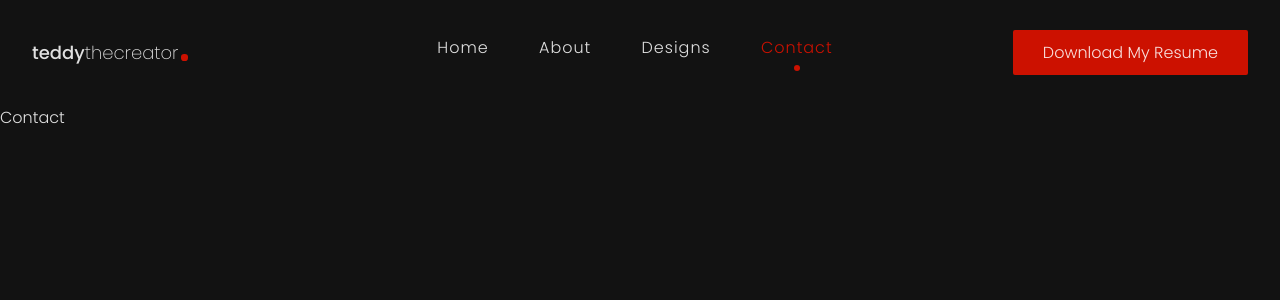
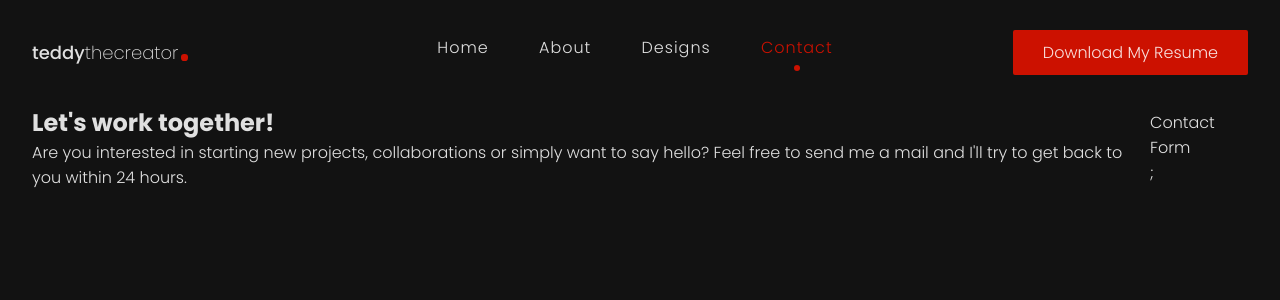
Before and after one commit to theblaisecode/Gsap_and_TSX, a React (Vite) app: page /contact in a window 1280 px wide. Shown: the top 300 px of the page. Built offline with nearby package versions, Linux system fonts and the light colour scheme.

Commit message:
first commit

```diff
--- /dev/null
+++ b/src/components/ContactPage.tsx
@@ -0,0 +1,35 @@
+export const LetsWorkTogether = () => {
+  return (
+    <div id="letsWork">
+      <div className="letsWorkContent">
+        <div className="contentTop">
+          <h2>Let's work together!</h2>
+
+          <p>
+            Are you interested in starting new projects, collaborations or
+            simply want to say hello? Feel free to send me a mail and I'll try
+            to get back to you within 24 hours.
+          </p>
+        </div>
+
+        <div className="contentBottom">
+
+        </div>
+      </div>
+    </div>
+  );
+};
+
+export const ContactForm = () => {
+  return (
+    <div id="form">
+      <div className="formContent">
+        <div className="contentTop">Contact Form</div>;
+      </div>
+    </div>
+  );
+};
+
+// I'm currently available to take new projects or collaborations, so feel free to reach out about anything you would like to discuss.
+
+// Are you interested in starting new projects, collaborations  or simply want to say hello? Feel free to send me a mail and I'll try to get back to you within 24 hours.
--- a/src/data.ts
+++ b/src/data.ts
@@ -201,7 +201,7 @@ export const designs: DesignsType[] = [
     id: 8,
     img: design8,
     title: "VibeStream",
-    info: "Discover, stream, and vibe to your favorite tunes with VibeStream. Features curated playlists, seamless playback, and an intuitive design. Music + Vibes",
+    info: "Discover, stream, and vibe to your favorite tunes with VibeStream. Features curated playlists, seamless playback, and an intuitive design. Music + Vibes.",
   },
 
   {
--- a/src/pages/Contact.tsx
+++ b/src/pages/Contact.tsx
@@ -1,7 +1,22 @@
+import { ContactForm, LetsWorkTogether } from "../components/ContactPage.tsx";
+import ContactWrapper from "../styles/ContactWrapper.ts";
+
 function Contact() {
   return (
-    <div>Contact</div>
-  )
+    <ContactWrapper>
+      <div className="container">
+        <div className="contactContent">
+          <div className="top">
+            <LetsWorkTogether />
+          </div>
+
+          <div className="bottom">
+            <ContactForm />
+          </div>
+        </div>
+      </div>
+    </ContactWrapper>
+  );
 }
 
-export default Contact
+export default Contact;
--- a/src/pages/Designs.tsx
+++ b/src/pages/Designs.tsx
@@ -9,8 +9,6 @@ function Designs() {
           <div className="top">
             <DesignsPage />
           </div>
-
-          <div className="bottom"></div>
         </div>
       </div>
     </DesignsWrapper>
--- /dev/null
+++ b/src/styles/ContactWrapper.ts
@@ -0,0 +1,11 @@
+import styled from "styled-components";
+
+const ContactWrapper = styled.section`
+  .contactContent {
+    display: flex;
+    justify-content: space-between;
+    align-items: center;
+  }
+`;
+
+export default ContactWrapper;
```
